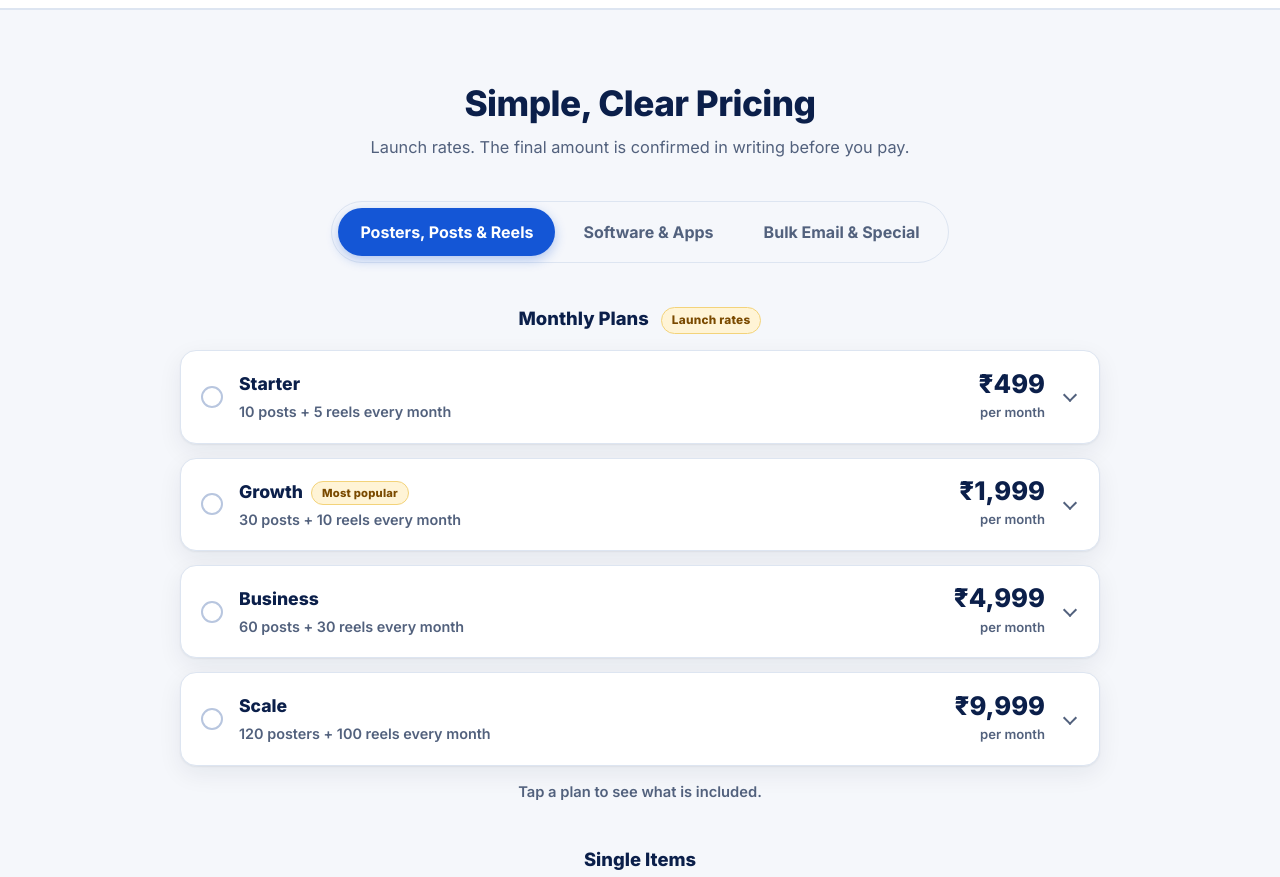
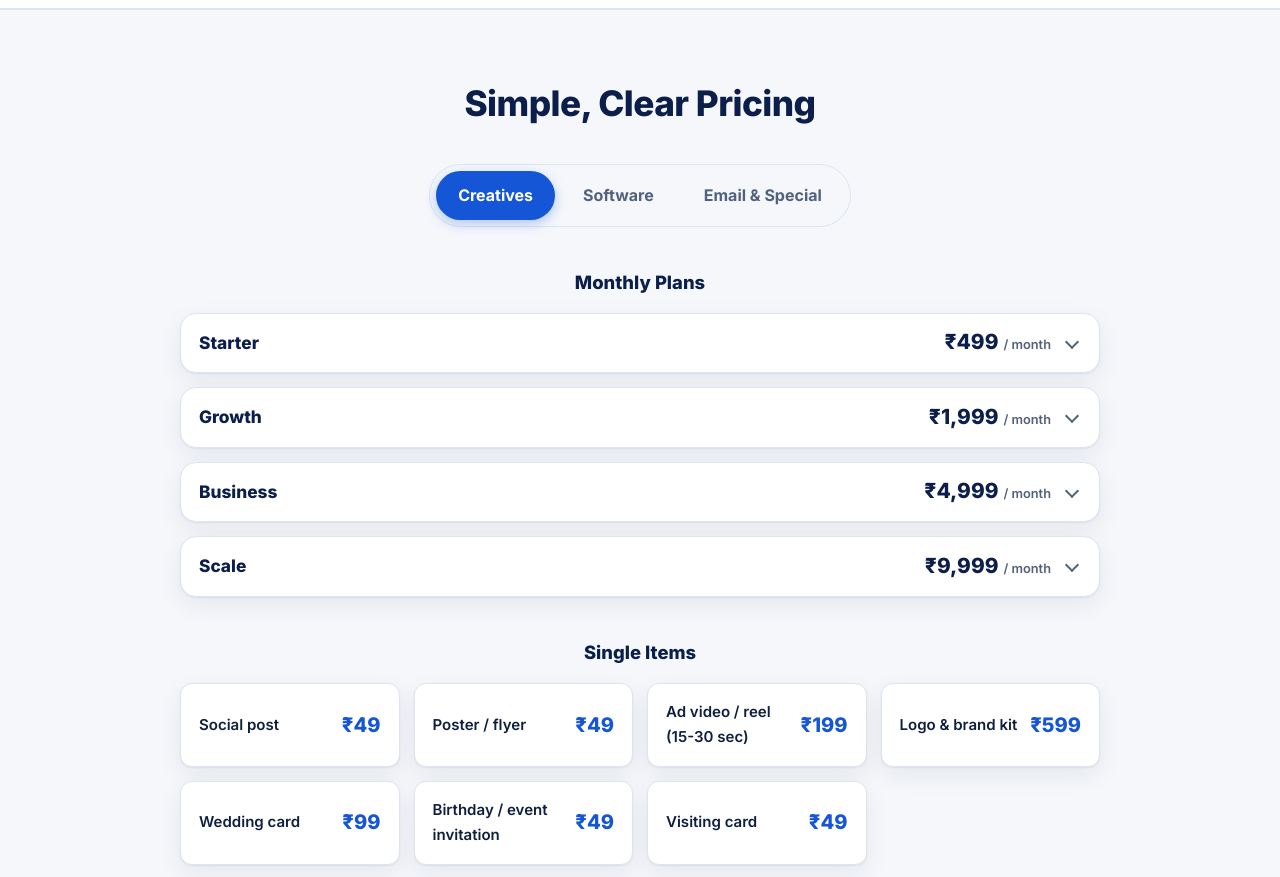
Before and after one commit to alamsarfaraz050-max/sarfaraz-tech-solutions, a plain HTML site: page index.html in a window 1280 px wide. Shown: the part 9500-10377 px from the top of the page. Drawn offline with Linux system fonts and the light colour scheme.

Commit message:
Add files via upload

```diff
--- a/index.html
+++ b/index.html
@@ -710,6 +710,23 @@
       .plan-mid .ev, .plan-price .pper { display: none; }
       .plan-mid small { font-size: .85rem; }
     }
+    /* ---- prices only: compact rows ---- */
+    .plan-radio { display: none; }
+    .plan-head { grid-template-columns: 1fr auto auto; padding: 15px 18px; gap: 12px; }
+    .plan-mid b { font-size: 1.08rem; }
+    .plan-price { display: flex; align-items: baseline; gap: 5px; text-align: right; }
+    .plan-price strong { font-size: 1.3rem; }
+    .plan-price span { font-size: .8rem; color: var(--muted); font-weight: 600; }
+    .pick-hint { display: none; }
+    .cr-sub .launch { display: none; }
+    @media (max-width: 560px) {
+      #pricing .ptabs { display: flex; flex-wrap: nowrap; gap: 4px; padding: 4px; border-radius: 999px; width: 100%; margin-bottom: 18px; }
+      #pricing .ptab { flex: 1 1 0; padding: 10px 4px; font-size: .84rem; white-space: nowrap; }
+      .pr-row { grid-template-columns: 1fr auto; padding: 13px 14px; gap: 6px 10px; }
+      .pr-row .btn { grid-column: 1 / -1; }
+      .rate { padding: 12px 14px; }
+      .plan-head { padding: 14px; }
+    }
     /* ---------- Pricing ---------- */
     .cr-cta { display: flex; align-items: center; justify-content: center; gap: 14px; flex-wrap: wrap; margin: 34px 0 6px; color: var(--muted); font-weight: 600; }
     .ptabs { display: flex; gap: 6px; justify-content: center; flex-wrap: wrap; margin: 0 auto 28px; padding: 6px; background: var(--bg); border: 1px solid var(--line); border-radius: 999px; width: max-content; max-width: 100%; }
@@ -1101,12 +1118,11 @@
       <div class="container">
         <div class="section-title">
           <h2>Simple, Clear Pricing</h2>
-          <p>Launch rates. The final amount is confirmed in writing before you pay.</p>
         </div>
         <div class="ptabs" role="tablist" aria-label="Pricing categories">
-          <button type="button" role="tab" class="ptab on" id="pt-creatives" data-tab="creatives" aria-selected="true" aria-controls="pp-creatives">Posters, Posts &amp; Reels</button>
-          <button type="button" role="tab" class="ptab" id="pt-software" data-tab="software" aria-selected="false" aria-controls="pp-software" tabindex="-1">Software &amp; Apps</button>
-          <button type="button" role="tab" class="ptab" id="pt-special" data-tab="special" aria-selected="false" aria-controls="pp-special" tabindex="-1">Bulk Email &amp; Special</button>
+          <button type="button" role="tab" class="ptab on" id="pt-creatives" data-tab="creatives" aria-selected="true" aria-controls="pp-creatives">Creatives</button>
+          <button type="button" role="tab" class="ptab" id="pt-software" data-tab="software" aria-selected="false" aria-controls="pp-software" tabindex="-1">Software</button>
+          <button type="button" role="tab" class="ptab" id="pt-special" data-tab="special" aria-selected="false" aria-controls="pp-special" tabindex="-1">Email &amp; Special</button>
         </div>
 
         <div id="pp-creatives" class="ppanel" role="tabpanel" aria-labelledby="pt-creatives">
@@ -2266,8 +2282,8 @@
         return '<div class="plan-row" id="plan-' + p.k + '" data-plan="' + p.k + '">' +
           '<button type="button" class="plan-head" data-plan="' + p.k + '" role="radio" aria-checked="false" aria-expanded="false" aria-controls="pb-' + p.k + '">' +
           '<span class="plan-radio" aria-hidden="true"></span>' +
-          '<span class="plan-mid"><b>' + esc(p.k) + (p.k === "Growth" ? '<span class="plan-badge">Most popular</span>' : "") + "</b><small>" + esc(p.short) + '<span class="ev"> every month</span></small></span>' +
-          '<span class="plan-price"><strong>' + inr(p.price) + "</strong><span>per month<span class=\"pper\"> &bull; " + esc(p.per) + "</span></span></span>" +
+          '<span class="plan-mid"><b>' + esc(p.k) + "</b></span>" +
+          '<span class="plan-price"><strong>' + inr(p.price) + "</strong><span>/ month</span></span>" +
           '<span class="plan-chev" aria-hidden="true"></span></button>' +
           '<div class="plan-body" id="pb-' + p.k + '"><div><div class="plan-in">' +
           '<p class="pd-best"><b>Best for:</b> ' + esc(p.best) + "</p>" +
```
